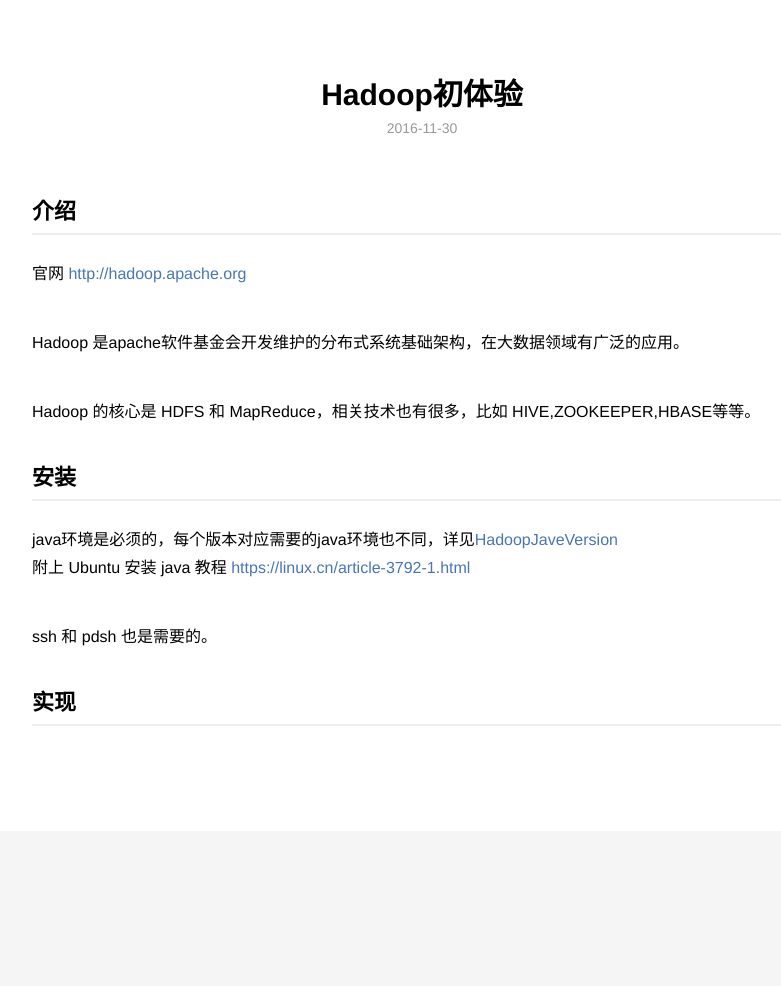
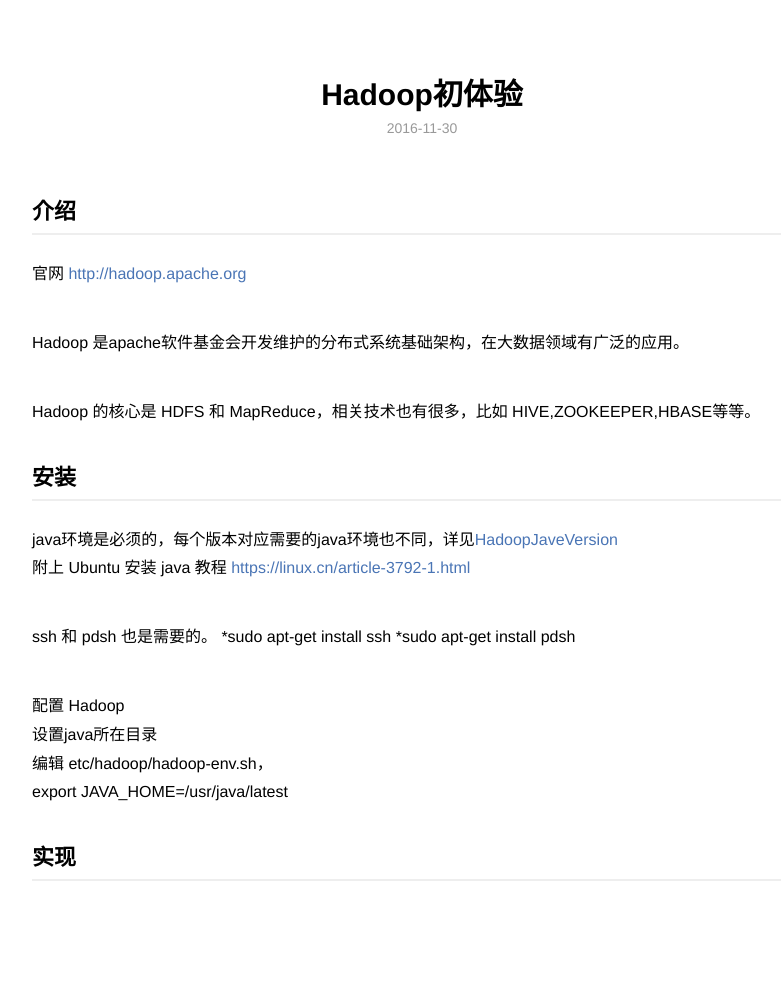
Before and after one commit to zwell/blog, a Jekyll site: the page built from docs/_posts/2016-11-30-hadoop.md, in a window 1280 px wide. Shown: the whole page, without its empty margins (218-999 px from the left). Built offline with Jekyll 4.4.1, drawn with Linux system fonts in a browser that asks for light colours; before the commit the page ends 900 px from its top, so only the background shows below that.

Commit message:
Update 2016-11-30-hadoop.md

```diff
--- a/docs/_posts/2016-11-30-hadoop.md
+++ b/docs/_posts/2016-11-30-hadoop.md
@@ -19,5 +19,12 @@ java环境是必须的，每个版本对应需要的java环境也不同，详见
 附上 Ubuntu 安装 java 教程 <a href="https://linux.cn/article-3792-1.html" target="_blank">https://linux.cn/article-3792-1.html</a>
 
 ssh 和 pdsh 也是需要的。
+*sudo apt-get install ssh
+*sudo apt-get install pdsh
+
+配置 Hadoop<br/>
+设置java所在目录<br/>
+编辑 etc/hadoop/hadoop-env.sh，<br/>
+export JAVA_HOME=/usr/java/latest
 
 ## 实现
```
